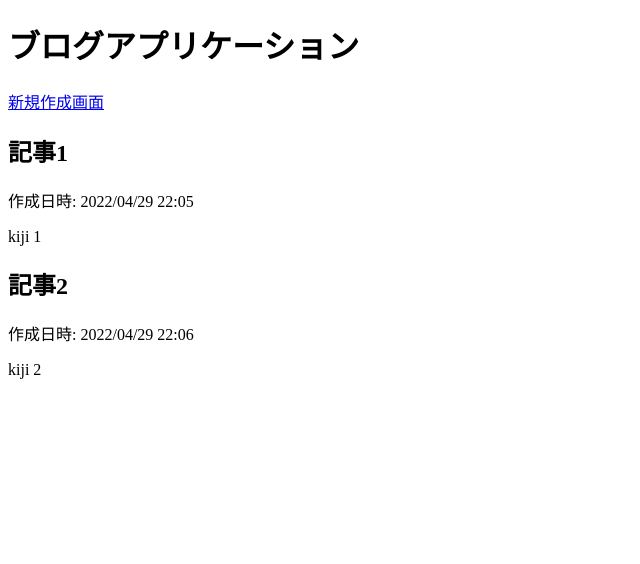
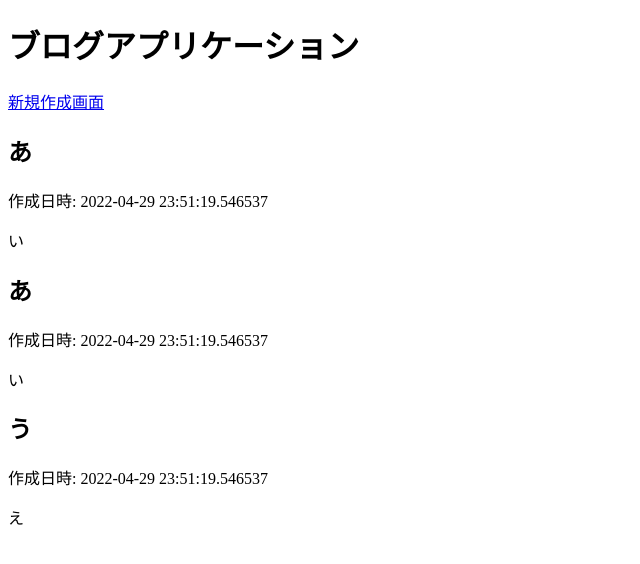
Before and after one commit to masachika-kamada/flask-learn, a Flask app: page / in a window 1280 px wide. Shown: the top 564 px of the page, without its empty margins (0-640 px from the left). Run offline with Flask 2, Linux system fonts and the light colour scheme; data comes from the database, SQL or seed files in the repository.

Commit message:
dbに登録した内容を表示

```diff
--- a/app.py
+++ b/app.py
@@ -16,9 +16,11 @@ class Post(db.Model):
     created_at = db.Column(db.DateTime, nullable=False, default=datetime.now(pytz.timezone("Asia/Tokyo")))
 
 
-@app.route("/")
+@app.route("/", methods=["GET", "POST"])
 def index():
-    return render_template("index.html")
+    if request.method == "GET":
+        posts = Post.query.all()
+        return render_template("index.html", posts=posts)
 
 
 @app.route("/create", methods=["GET", "POST"])
--- a/templates/index.html
+++ b/templates/index.html
@@ -1,15 +1,12 @@
 {% extends "base.html" %}
 {% block content %}
-<h1>ブログアプリケーション</h1>
-<a href="/create" role="button">新規作成画面</a>
-<article>
-    <h2>記事1</h2>
-    <p>作成日時: 2022/04/29 22:05</p>
-    <p>kiji 1</p>
-</article>
-<article>
-    <h2>記事2</h2>
-    <p>作成日時: 2022/04/29 22:06</p>
-    <p>kiji 2</p>
-</article>
+    <h1>ブログアプリケーション</h1>
+    <a href="/create" role="button">新規作成画面</a>
+    {% for post in posts %}
+    <article>
+        <h2>{{ post.title }}</h2>
+        <p>作成日時: {{ post.created_at }}</p>
+        <p>{{ post.body }}</p>
+    </article>
+    {% endfor %}
 {% endblock %}
```
